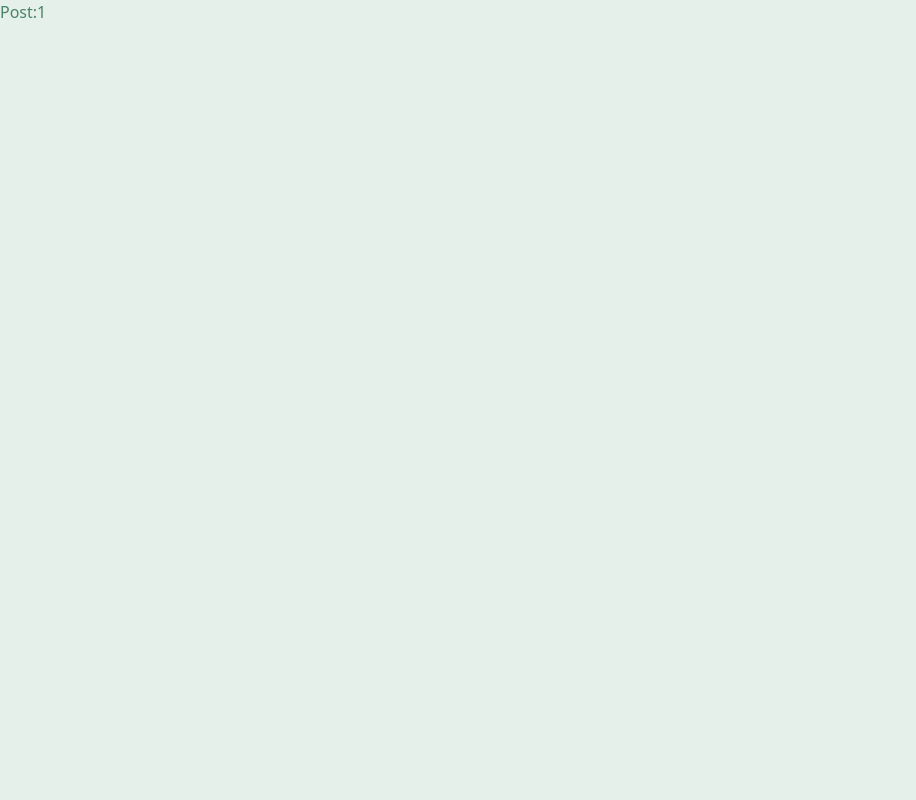
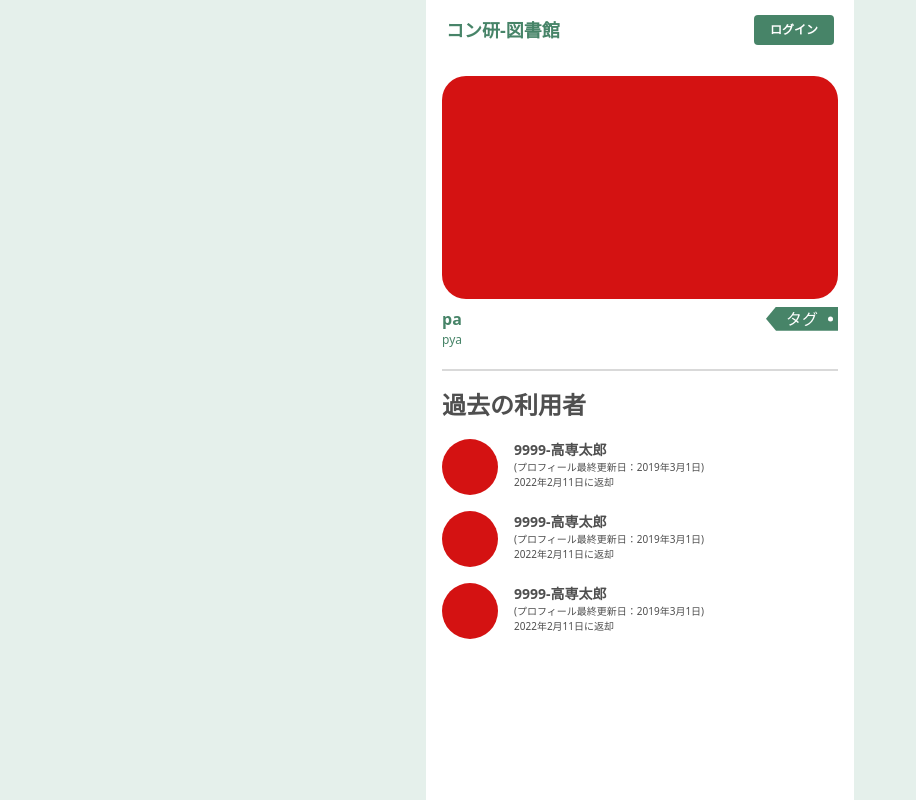
Before and after one commit to kurakke/library, a Next.js app: page /books/1 in a window 1280 px wide. Shown: the whole page, without its empty margins (0-916 px from the left). Built offline with nearby package versions, Linux system fonts and the light colour scheme.

Commit message:
update UI of bookOne page

```diff
--- /dev/null
+++ b/src/ui/components/Profile/index.tsx
@@ -0,0 +1,14 @@
+import React from "react";
+
+export const Profile = () =>{
+    return (
+        <div className="flex mt-16">
+            <div className="mr-16 w-56 h-56 rounded-full bg-expressive-red"/>
+            <div>
+                <div className="font-black text-gray-dark text-sm">9999-高専太郎</div>
+                <div className="text-gray-dark text-xxs">(プロフィール最終更新日：2019年3月1日)</div>
+                <div className="text-gray-dark text-xxs">2022年2月11日に返却</div>
+            </div>
+        </div>
+    )
+}
--- a/src/views/pages/BookOne/index.tsx
+++ b/src/views/pages/BookOne/index.tsx
@@ -1,8 +1,35 @@
 import {useRouter} from "next/router";
+import {DefaultLayout} from "~/ui/layouts/Default";
+import {Book} from "~/ui/components/Book";
+import {BookEntity} from "~/features/book/entities";
+import {Heading} from "~/ui/components/Heading";
+import React from "react";
+import {Profile} from "~/ui/components/Profile";
 
+// export type Props = {
+//     book: BookEntity;
+// };
 export const BookOne = () => {
     const router = useRouter();
     const { bookId }  = router.query;
+    const book:BookEntity = {
+        id: "1000",
+        title: "pa",
+        info:"pya",
+    };
 
-    return <p>Post:{bookId}</p>;
+    return (
+            <DefaultLayout>
+                    <div className="px-16 mt-16">
+                        <Book book={book}></Book>
+                    </div>
+                <div className="mt-20 mx-16 border border-gray-light"/>
+                <div className="mt-16 mx-16">
+                <Heading>過去の利用者</Heading>
+                    <Profile/>
+                    <Profile/>
+                    <Profile/>
+                </div>
+            </DefaultLayout>
+    );
 }
```
